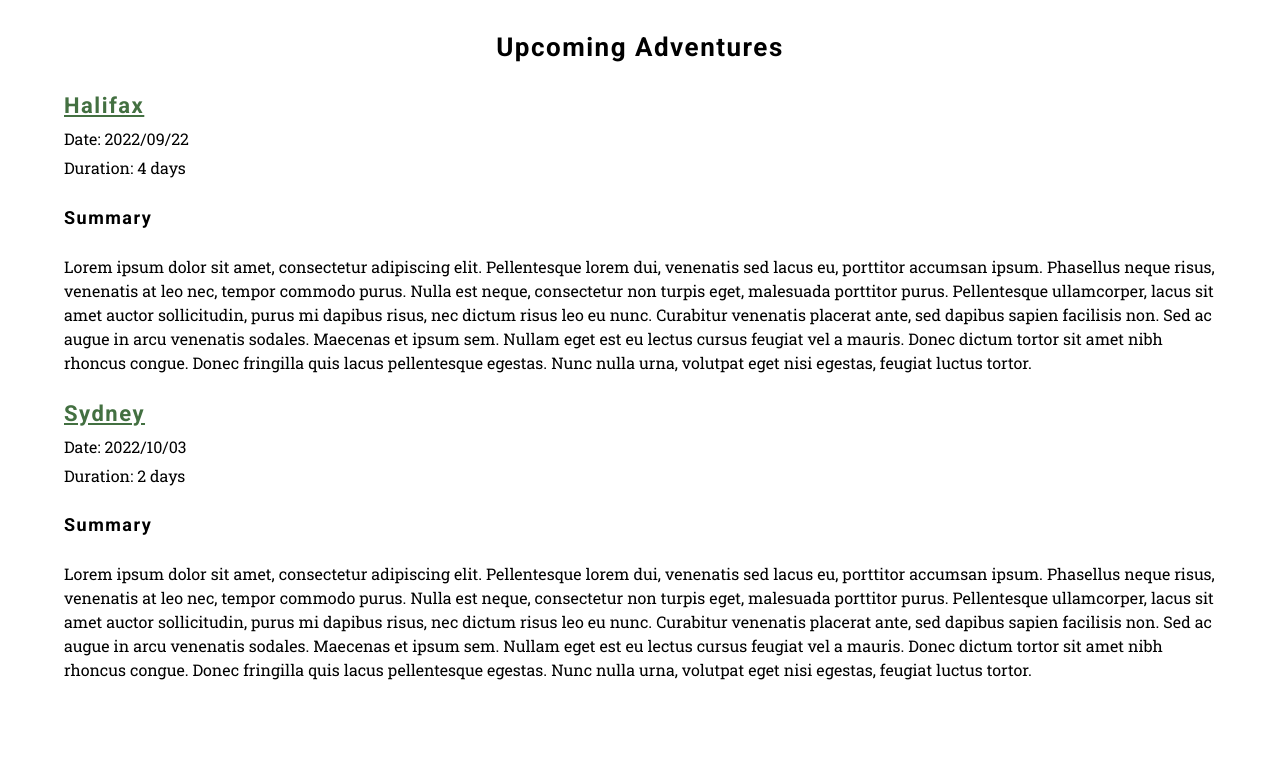
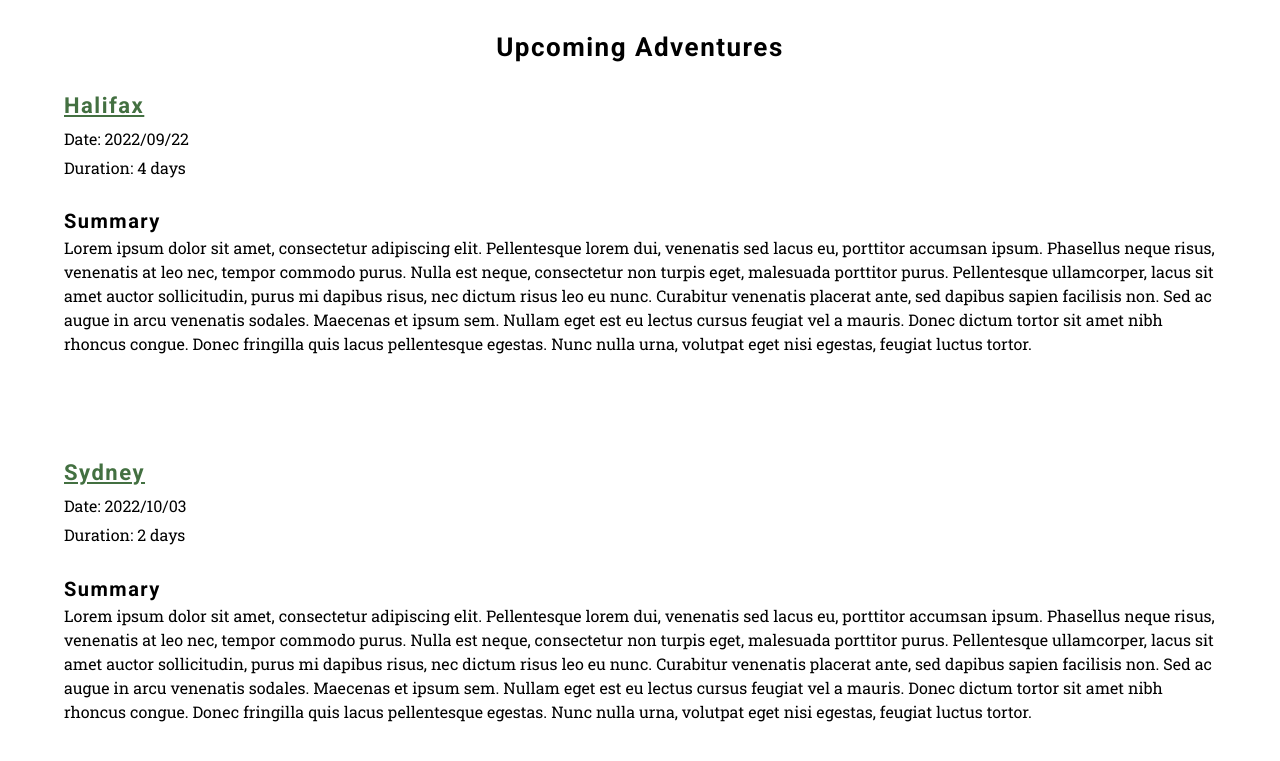
Before and after one commit to FDevonG/skills-for-hire-project, a plain HTML site: page index.html in a window 1280 px wide. Shown: the part 771-1532 px from the top of the page. Before the commit the page ends 1505 px from the top, so only its background shows below. Drawn offline with Linux system fonts and the light colour scheme.

Commit message:
few minor changes in paddings, margins and what not to just make the site look better

```diff
--- a/index.html
+++ b/index.html
@@ -38,14 +38,14 @@
 						<p class="event-info">Date: 2022/09/22</p>
 						<p class="event-info">Duration: 4 days</p>
 						<h4>Summary</h4>
-						<p>Lorem ipsum dolor sit amet, consectetur adipiscing elit. Pellentesque lorem dui, venenatis sed lacus eu, porttitor accumsan ipsum. Phasellus neque risus, venenatis at leo nec, tempor commodo purus. Nulla est neque, consectetur non turpis eget, malesuada porttitor purus. Pellentesque ullamcorper, lacus sit amet auctor sollicitudin, purus mi dapibus risus, nec dictum risus leo eu nunc. Curabitur venenatis placerat ante, sed dapibus sapien facilisis non. Sed ac augue in arcu venenatis sodales. Maecenas et ipsum sem. Nullam eget est eu lectus cursus feugiat vel a mauris. Donec dictum tortor sit amet nibh rhoncus congue. Donec fringilla quis lacus pellentesque egestas. Nunc nulla urna, volutpat eget nisi egestas, feugiat luctus tortor.</p>
+						<p class="summary-text">Lorem ipsum dolor sit amet, consectetur adipiscing elit. Pellentesque lorem dui, venenatis sed lacus eu, porttitor accumsan ipsum. Phasellus neque risus, venenatis at leo nec, tempor commodo purus. Nulla est neque, consectetur non turpis eget, malesuada porttitor purus. Pellentesque ullamcorper, lacus sit amet auctor sollicitudin, purus mi dapibus risus, nec dictum risus leo eu nunc. Curabitur venenatis placerat ante, sed dapibus sapien facilisis non. Sed ac augue in arcu venenatis sodales. Maecenas et ipsum sem. Nullam eget est eu lectus cursus feugiat vel a mauris. Donec dictum tortor sit amet nibh rhoncus congue. Donec fringilla quis lacus pellentesque egestas. Nunc nulla urna, volutpat eget nisi egestas, feugiat luctus tortor.</p>
 					</section>
 					<section>
 						<h3>Sydney</h3>
 						<p class="event-info">Date: 2022/10/03</p>
 						<p class="event-info">Duration: 2 days</p>
 						<h4>Summary</h4>
-						<p>Lorem ipsum dolor sit amet, consectetur adipiscing elit. Pellentesque lorem dui, venenatis sed lacus eu, porttitor accumsan ipsum. Phasellus neque risus, venenatis at leo nec, tempor commodo purus. Nulla est neque, consectetur non turpis eget, malesuada porttitor purus. Pellentesque ullamcorper, lacus sit amet auctor sollicitudin, purus mi dapibus risus, nec dictum risus leo eu nunc. Curabitur venenatis placerat ante, sed dapibus sapien facilisis non. Sed ac augue in arcu venenatis sodales. Maecenas et ipsum sem. Nullam eget est eu lectus cursus feugiat vel a mauris. Donec dictum tortor sit amet nibh rhoncus congue. Donec fringilla quis lacus pellentesque egestas. Nunc nulla urna, volutpat eget nisi egestas, feugiat luctus tortor.</p>
+						<p class="summary-text">Lorem ipsum dolor sit amet, consectetur adipiscing elit. Pellentesque lorem dui, venenatis sed lacus eu, porttitor accumsan ipsum. Phasellus neque risus, venenatis at leo nec, tempor commodo purus. Nulla est neque, consectetur non turpis eget, malesuada porttitor purus. Pellentesque ullamcorper, lacus sit amet auctor sollicitudin, purus mi dapibus risus, nec dictum risus leo eu nunc. Curabitur venenatis placerat ante, sed dapibus sapien facilisis non. Sed ac augue in arcu venenatis sodales. Maecenas et ipsum sem. Nullam eget est eu lectus cursus feugiat vel a mauris. Donec dictum tortor sit amet nibh rhoncus congue. Donec fringilla quis lacus pellentesque egestas. Nunc nulla urna, volutpat eget nisi egestas, feugiat luctus tortor.</p>
 					</section>
 				</main>
 			</div>
--- a/scss/base/_base.scss
+++ b/scss/base/_base.scss
@@ -42,9 +42,10 @@ h3{
 }
 
 h4 {
-	font-size: px-to-rem(18px);
+	font-size: px-to-rem(20px);
+	margin-bottom: 0;
 	@include mq(){
-		font-size: px-to-rem(20px);
+		font-size: px-to-rem(25px);
 	}
 }
 
@@ -57,3 +58,7 @@ h4,
 	font-weight: map-get($font-weights, 'bold');
 	letter-spacing: 1.5px;
 }
+
+section:nth-of-type(2){
+	margin-top:100px;
+}
--- a/scss/modules/_main-content.scss
+++ b/scss/modules/_main-content.scss
@@ -1,3 +1,7 @@
 .event-info{
 	margin: 5px 0 0;
 }
+
+.summary-text{
+	margin-top: 0;
+}
--- a/scss/modules/_nav.scss
+++ b/scss/modules/_nav.scss
@@ -20,7 +20,7 @@
 
 	@include e(item){
 		transition: background-color $animation-duration ease-in-out;
-		padding: 10px;
+		padding: 10px 100px 10px 20px;
 		a{
 			font-size: px-to-rem(18px);
 			color: white;
```
Also changed, not shown: css/styles.css, 1 other file.
